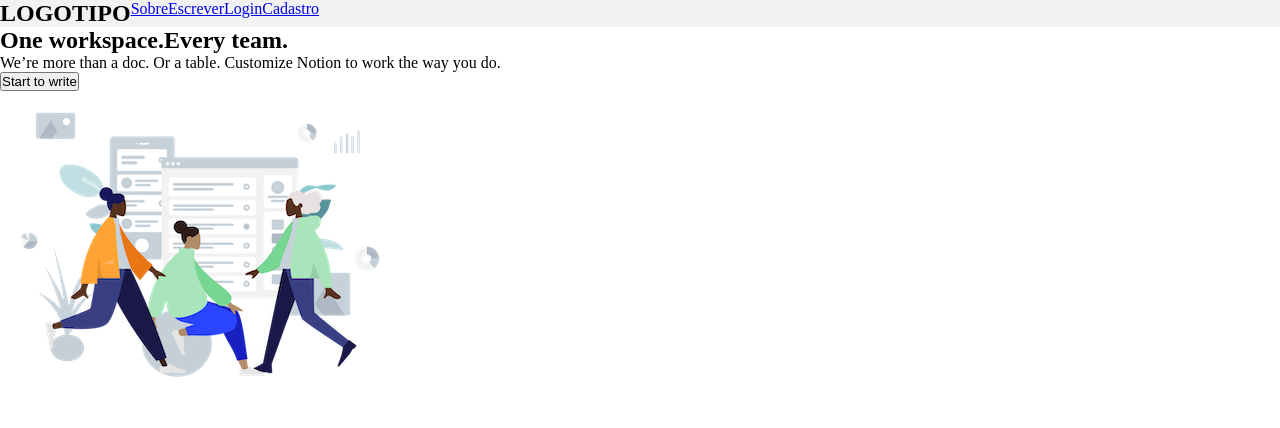
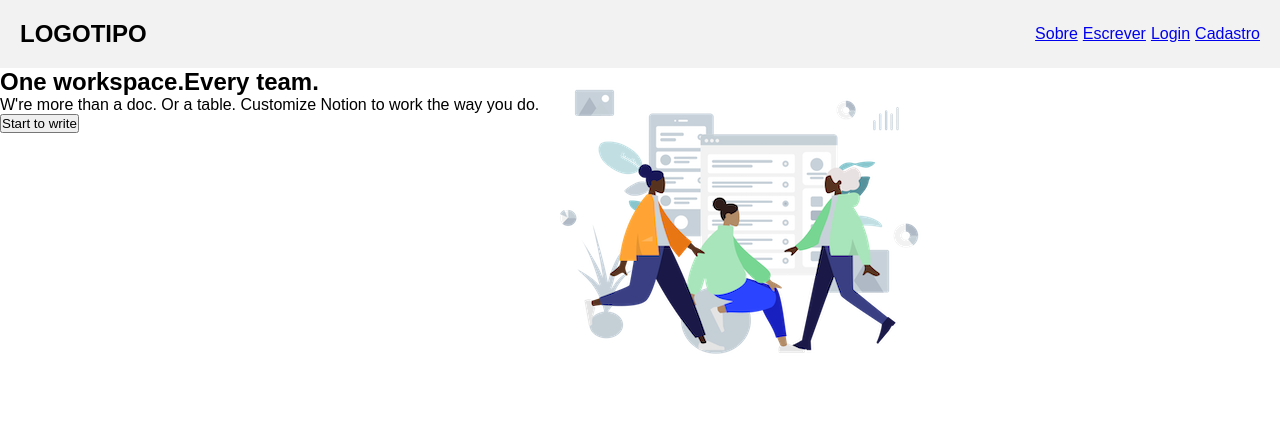
Before and after one commit to viniciusventura29/Django_Bosch_Project, a Django app: page / in a window 1280 px wide. Shown: the top 428 px of the page. Run offline with Django 4.2, Linux system fonts and the light colour scheme.

Commit message:
adjusting some parts in css

```diff
--- a/home/templates/index.html
+++ b/home/templates/index.html
@@ -6,10 +6,12 @@
     <meta charset="UTF-8">
     <meta http-equiv="X-UA-Compatible" content="IE=edge">
     <meta name="viewport" content="width=device-width, initial-scale=1.0">
+    <link rel="stylesheet" href="{% static 'css/global.css' %}">
     <link rel="stylesheet" href="{% static 'css/index.css' %}">
-    <link rel="stylesheet" href="{% static 'css/global.css' %}">
-    <title>Notions2</title>
+
+    <title>NotionS2</title>
 </head>
+
 <body>
     <nav class="nav">
         <h1>LOGOTIPO</h1>
@@ -21,10 +23,10 @@
         </ul>
     </nav>
 
-    <div>
+    <div class="hero">
         <div>
             <h2>One workspace.Every team.</h2>
-            <p>We’re more than a doc. Or a table. Customize Notion to work the way you do.</p>
+            <p>W're more than a doc. Or a table. Customize Notion to work the way you do.</p>
             <button>Start to write</button>
         </div>
 
--- a/home/templates/static/css/global.css
+++ b/home/templates/static/css/global.css
@@ -1,4 +1,5 @@
 *{
     margin:0;
     padding:0;
+    font-family: Arial, Helvetica, sans-serif;
 }
--- a/home/templates/static/css/index.css
+++ b/home/templates/static/css/index.css
@@ -1,9 +1,21 @@
 .nav{
     background-color: #f2f2f2;
     display: flex;
+    padding: 20px;
+    justify-content: space-between;
+    align-items: center;
 }
 
 .nav ul{
     display: flex;
     list-style: none;
 }
+
+.nav ul li{
+    margin-left: 5px;
+    text-decoration: none;
+}
+
+.hero{
+    display: flex;
+}
```
